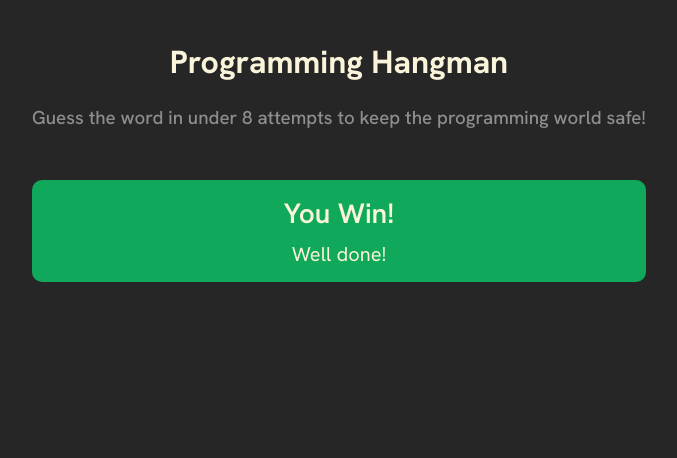
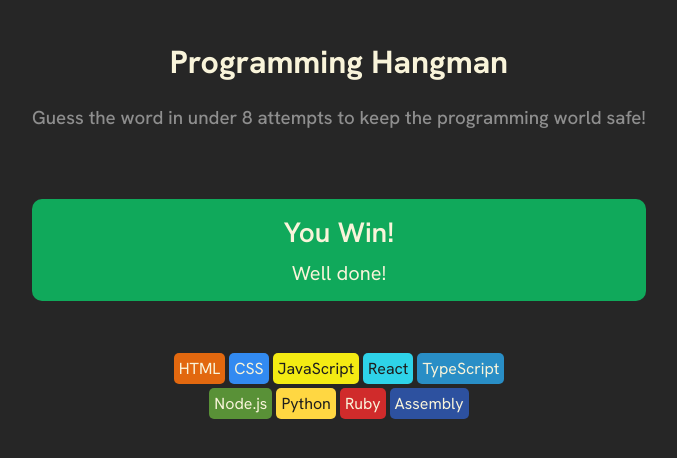
Before and after one commit to ajburrows/programming-hangman, a React (Vite) app: page / in a window 1280 px wide. Shown: the top 458 px of the page, without its empty margins (301-978 px from the left). Built offline with nearby package versions, Linux system fonts and the light colour scheme.

Commit message:
Add language chips

```diff
--- a/src/App.jsx
+++ b/src/App.jsx
@@ -1,7 +1,19 @@
 import Header from "./components/Header"
-import Status from "./components/Status"
+import LanguageChip from "./components/LanguageChip"
+import { languages } from "./languages"
+import { useState } from "react"
 
 export default function App(){
+
+  const languageChips = languages.map(langObj =>
+    <LanguageChip
+      key={langObj.name}
+      name={langObj.name}
+      backgroundColor={langObj.backgroundColor}
+      color={langObj.color}
+    />
+  )
+
   return (
     <main>
       <Header />
@@ -9,6 +21,9 @@
         <h2>You Win!</h2>
         <p>Well done!</p>
       </section>
+      <section className="language-chips-container">
+        {languageChips}
+      </section>
     </main>
   )
 }
--- /dev/null
+++ b/src/components/LanguageChip.jsx
@@ -0,0 +1,9 @@
+export default function LanguageChip(props) {
+    const style = {
+        backgroundColor: props.backgroundColor,
+        color: props.color
+    }
+    return(
+        <div className="language-chip" style={style}>{props.name}</div>
+    )
+}
--- a/src/index.css
+++ b/src/index.css
@@ -11,6 +11,13 @@
     height: 100vh;
     display: flex;
     justify-content: center;
+}
+
+main {
+  display: flex;
+  flex-direction: column;
+  justify-content: center;
+  align-items: center;
 }
 
 header {
@@ -37,6 +44,7 @@
 
   border-radius: 10px;
   padding: 10px;
+  width: 100%;
 
   margin-block: 50px;
 }
@@ -51,3 +59,19 @@
   font-size: 1.25rem;
   margin: 5px;
 }
+
+.language-chip {
+  display: flex;
+  width: fit-content;
+  padding: 5px;
+  border-radius: 5px;
+  font-size: 1rem;
+  margin: 2px;
+}
+
+.language-chips-container{
+  display: flex;
+  flex-wrap: wrap;
+  justify-content: center;
+  max-width: 65%;
+}
--- /dev/null
+++ b/src/languages.js
@@ -0,0 +1,47 @@
+export const languages = [
+    {
+        name: "HTML",
+        backgroundColor: "#E2680F",
+        color: "#F9F4DA",
+    },
+    {
+        name: "CSS",
+        backgroundColor: "#328AF1",
+        color: "#F9F4DA",
+    },
+    {
+        name: "JavaScript",
+        backgroundColor: "#F4EB13",
+        color: "#1E1E1E",
+    },
+    {
+        name: "React",
+        backgroundColor: "#2ED3E9",
+        color: "#1E1E1E",
+    },
+    {
+        name: "TypeScript",
+        backgroundColor: "#298EC6",
+        color: "#F9F4DA",
+    },
+    {
+        name: "Node.js",
+        backgroundColor: "#599137",
+        color: "#F9F4DA",
+    },
+    {
+        name: "Python",
+        backgroundColor: "#FFD742",
+        color: "#1E1E1E",
+    },
+    {
+        name: "Ruby",
+        backgroundColor: "#D02B2B",
+        color: "#F9F4DA",
+    },
+    {
+        name: "Assembly",
+        backgroundColor: "#2D519F",
+        color: "#F9F4DA",
+    },
+]
```
